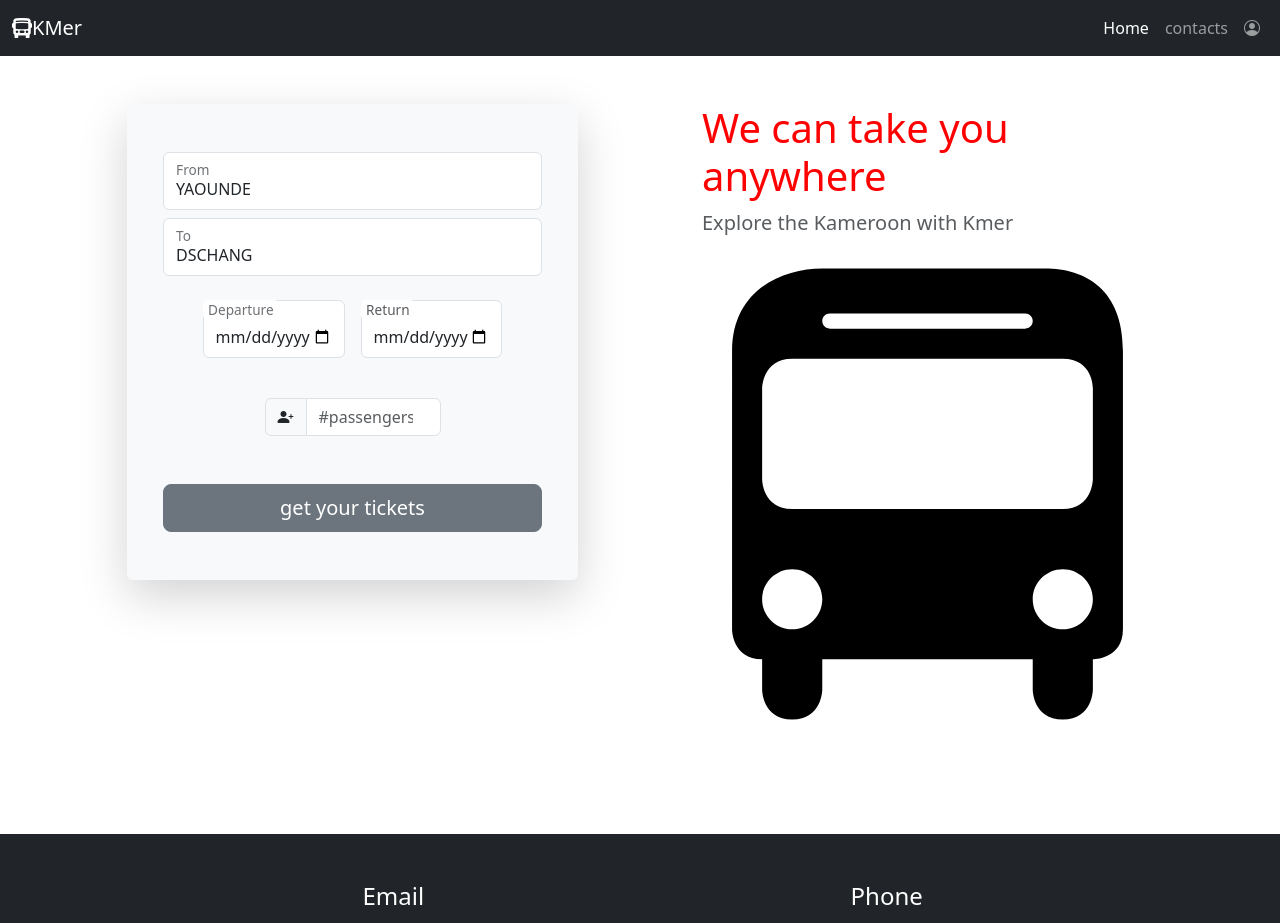
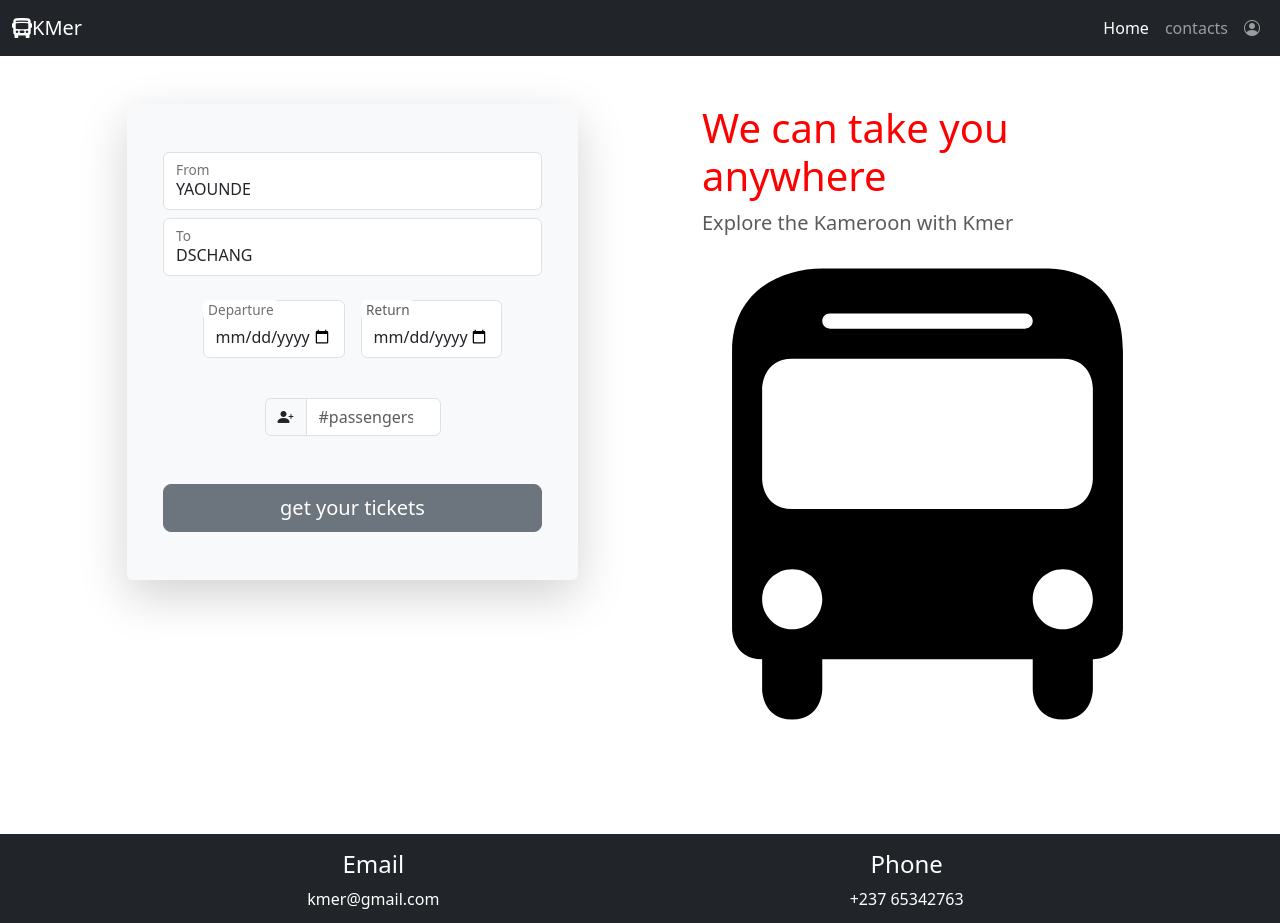
Before and after one commit to ALINO7903/kmer-transport-fe, a React (Create React App) app in the folder kmer-transport-fe/: page / in a window 1280 px wide. Shown: the top 923 px of the page. Built offline with nearby package versions, Linux system fonts and the light colour scheme.

Commit message:
update footer

```diff
--- a/kmer-transport-fe/src/components/Contacts.js
+++ b/kmer-transport-fe/src/components/Contacts.js
@@ -5,9 +5,9 @@ function Contacts() {
 
     return (
         <section id="contacts">
-            <div class="container-xxl bg-dark text-white pb-1" style={{ marginTop: '100px' }}>
-                <div class="row justify-content-center p-5 text-center">
-                    <div class="col-9 col-md-5 mb-5">
+            <div class="container-fluid bg-dark text-white pb-1" style={{ marginTop: '100px' }}>
+                <div class="row justify-content-center pt-3 text-center">
+                    <div class="col-9 col-md-5">
                         <h4>Email</h4>
                         <p>kmer@gmail.com</p>
                     </div>
```
